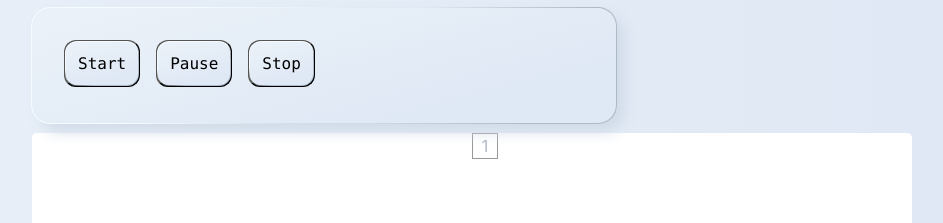
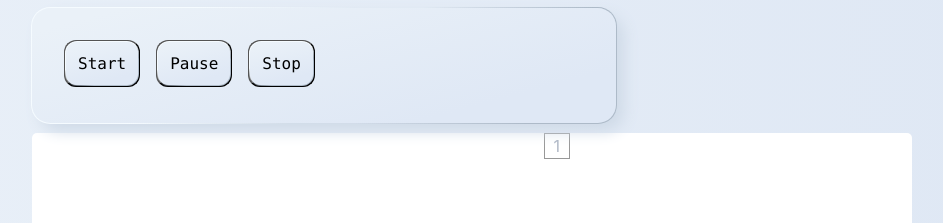
Before and after one commit to lasfin/tower-game, a Vue app in the folder tower-game/: page / in a window 1280 px wide. Both pictures are taken after a click on the button "Start". Shown: the top 223 px of the page, without its empty margins (168-1111 px from the left). Built offline with nearby package versions, Linux system fonts and the light colour scheme.

Commit message:
position helper

```diff
--- a/tower-game/src/components/Blocks.vue
+++ b/tower-game/src/components/Blocks.vue
@@ -1,15 +1,16 @@
 <template>
-    <div class="wrapper">
+    <div class="wrapper-blocks">
         <div id="example-1">
-            <div
-                class="default-figure"
+            <Position
                 v-for="figure in figures"
                 v-bind:key="figure.created.toISOString()"
+                v-bind:positionX="figure.positionX"
             >
                 <CircleF v-if="figure.type === figuresTypes().circle">{{figure.weight}}</CircleF>
                 <TriangleF v-if="figure.type === figuresTypes().triangle">{{figure.weight}}</TriangleF>
                 <SquareF v-if="figure.type === figuresTypes().square">{{figure.weight}}</SquareF>
-            </div>
+            </Position>
+
         </div>
     </div>
 </template>
@@ -19,13 +20,15 @@
     import CircleF from './shapes/CircleF';
     import SquareF from './shapes/SquareF';
     import TriangleF from './shapes/TriangleF';
+    import Position from './shapes/Position';
 
     export default {
         name: "Blocks",
         components: {
             CircleF,
             SquareF,
-            TriangleF
+            TriangleF,
+            Position
         },
         methods: {
             figuresTypes: () => figuresTypes,
@@ -39,7 +42,7 @@
 </script>
 
 <style scoped>
-    .wrapper {
+    .wrapper-blocks {
         position: absolute;
         right: 0;
         width: 50%;
--- /dev/null
+++ b/tower-game/src/components/shapes/Position.vue
@@ -0,0 +1,24 @@
+<template>
+    <div class="position-wrapper" :style="style">
+        <slot></slot>
+    </div>
+</template>
+
+<script>
+    export default {
+        name: "Position",
+        props: ['positionX'],
+        computed: {
+            style () {
+                return 'left: ' + `calc(${this.positionX}% - 25px);`;
+            }
+        },
+    }
+</script>
+
+<style scoped>
+    .position-wrapper {
+        width: 25px;
+        position: absolute;
+    }
+</style>
```
Also changed, not shown: tower-game/src/App.vue (+4 -4 lines).
